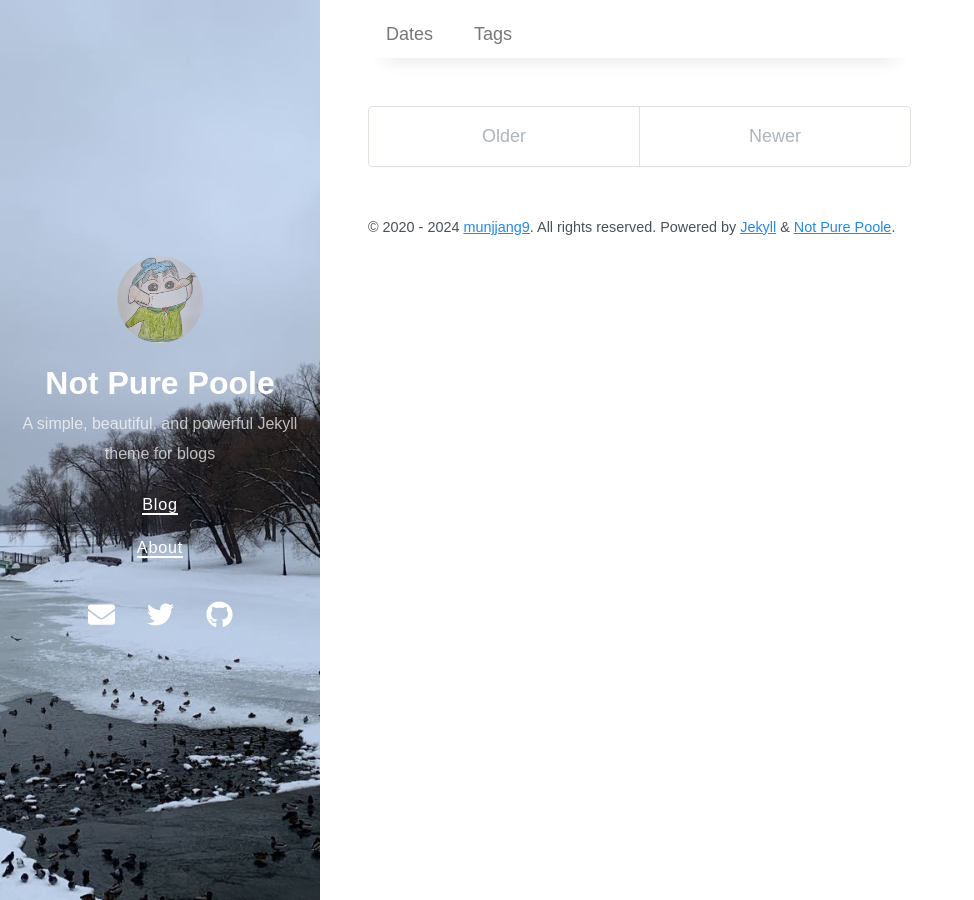
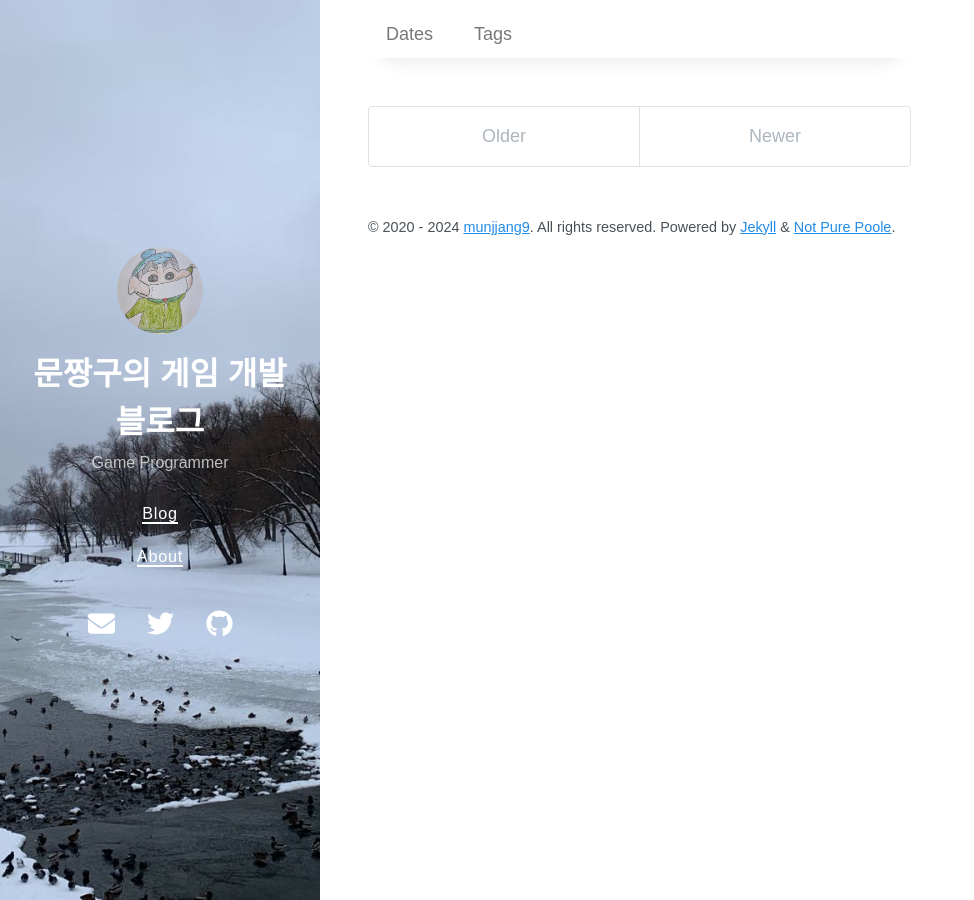
Before and after one commit to munjjang9/munjjang9.github.io, a Jekyll site: the page built from index.markdown, in a window 1280 px wide. Shown: the whole page, without its empty margins (0-974 px from the left). Built offline with Jekyll 4.4.1, drawn with Linux system fonts in a browser that asks for light colours; nearby versions of some CDN libraries; the list of posts is cut into pages by our own code.

Commit message:
Update _config.yml

```diff
--- a/_config.yml
+++ b/_config.yml
@@ -1,7 +1,7 @@
 # Setup
-title: Not Pure Poole
-description: A simple, beautiful, and powerful Jekyll theme for blogs
-url: https://vszhub.github.io
+title: 문짱구의 게임 개발 블로그
+description: Game Programmer
+url: https://munjjang9.github.io
 avatar: /avatar2.jpeg
 paginate: 5
 permalink: pretty
```
